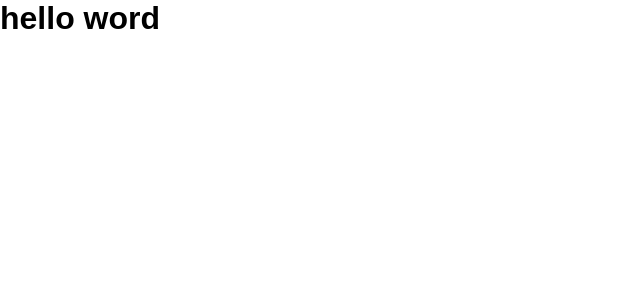
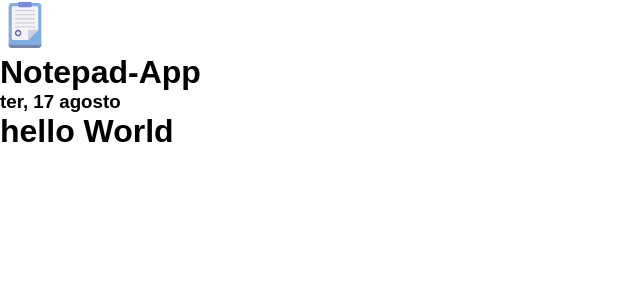
Before and after one commit to ChristanDaniel/notes-app, a Next.js app: page / in a window 1280 px wide. Shown: the top 300 px of the page, without its empty margins (0-640 px from the left). Built offline with nearby package versions, Linux system fonts and the light colour scheme.

Commit message:
component Header criado

```diff
--- a/package.json
+++ b/package.json
@@ -10,6 +10,7 @@
   },
   "dependencies": {
     "@types/styled-components": "^5.1.12",
+    "date-fns": "^2.23.0",
     "eslint-config-prettier": "^8.3.0",
     "eslint-plugin-prettier": "^3.4.0",
     "next": "11.1.0",
--- a/pages/index.tsx
+++ b/pages/index.tsx
@@ -1,6 +1,8 @@
 import React from 'react'
+import Head from 'next/head'
 import type { NextPage } from 'next'
-import Head from 'next/head'
+import { HomeContainer } from '../src/feature/home/HomeContainer'
+import Header from '../src/components/Header/index'
 
 const Home: NextPage = () => {
   return (
@@ -8,8 +10,8 @@ const Home: NextPage = () => {
       <Head>
         <title>Notepad-App</title>
       </Head>
-
-      <h1>hello word</h1>
+      <Header />
+      <HomeContainer />
     </>
   )
 }
--- /dev/null
+++ b/src/components/Header/index.tsx
@@ -0,0 +1,22 @@
+import React from 'react'
+import format from 'date-fns/format'
+import ptBR from 'date-fns/locale/pt-BR'
+
+import Image from 'next/image'
+import profilePic from '../../../public/headerLogo.svg'
+
+const Header = () => {
+  const currentDate = format(new Date(), 'EEEEEE, d MMMM', {
+    locale: ptBR
+  })
+  return (
+    <>
+      <header>
+        <Image src={profilePic} alt="logo" width={50} height={50} />
+        <h1>Notepad-App</h1>
+        <h3>{currentDate}</h3>
+      </header>
+    </>
+  )
+}
+export default Header
--- /dev/null
+++ b/src/feature/home/HomeContainer.tsx
@@ -0,0 +1,9 @@
+import React from 'react'
+
+export function HomeContainer() {
+  return (
+    <>
+      <h1>hello World</h1>
+    </>
+  )
+}
```
Also changed, not shown: 1 other file (tests, documents, lock files or other folders).
